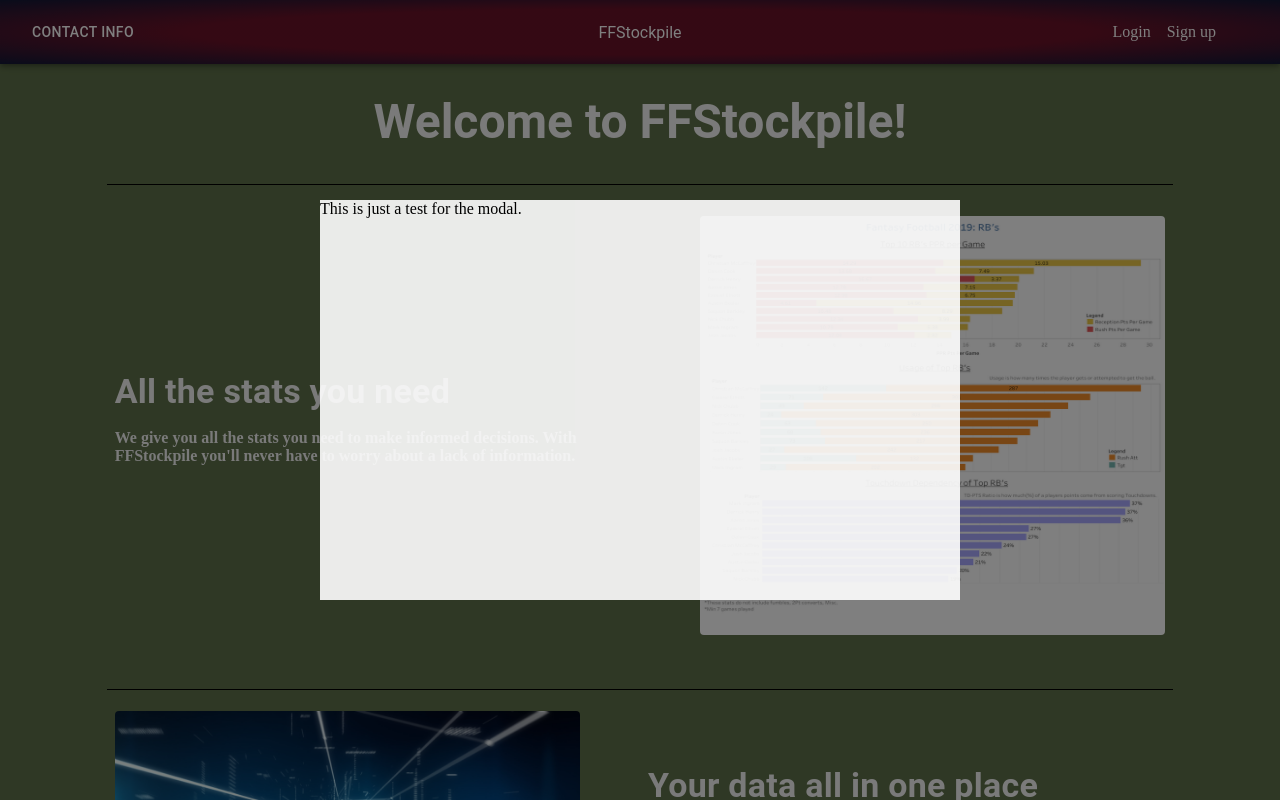
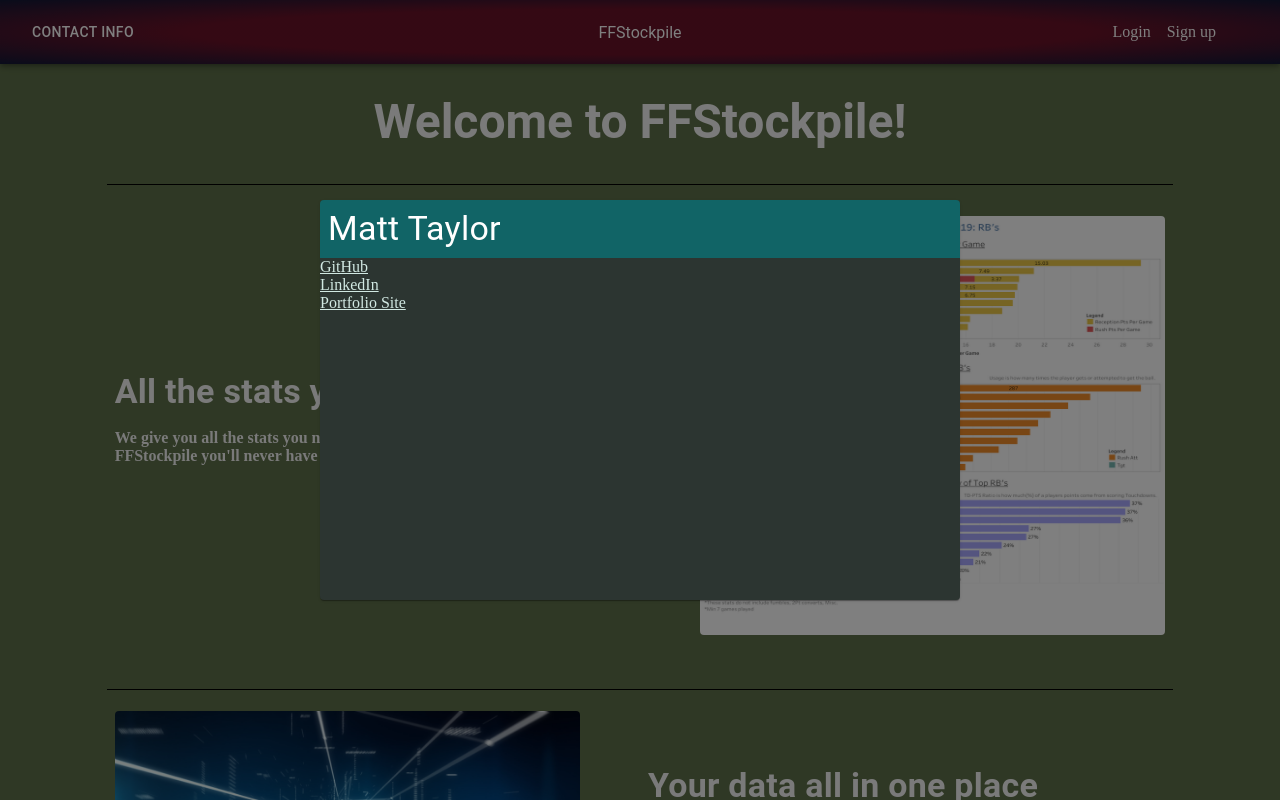
Before and after one commit to MatthewTaylor9758/Fantasy-Football-Capstone, a React (Create React App) app in the folder flask_react_starter/client/: page / in a window 1280 px wide. Both pictures are taken after a click on the button "CONTACT INFO". Shown: the top 800 px of the page. Built offline with nearby package versions, Linux system fonts and the light colour scheme.

Commit message:
add some styling to contact modal

```diff
--- a/flask_react_starter/client/src/components/NavBar.js
+++ b/flask_react_starter/client/src/components/NavBar.js
@@ -1,7 +1,7 @@
 import React, { useState } from 'react';
 import { NavLink } from 'react-router-dom';
 import { useSelector } from 'react-redux';
-import { makeStyles, Container, TextField, Button, Typography, AppBar, Toolbar, Grid, Modal } from '@material-ui/core';
+import { makeStyles, Card, Button, Typography, AppBar, Toolbar, Grid, Modal } from '@material-ui/core';
 import '../styles/navBar.css';
 
 function NavBar() {
@@ -62,9 +62,10 @@ function NavBar() {
       width: '50%',
       height: '50%',
       transform: 'translate(50%, 50%)',
-      backgroundColor: 'rgba(255, 255, 255, .9)',
+      background: '#2c3531',
       color: 'black',
-      margin: '0'
+      margin: '0',
+      outline: 'none'
     },
     loggedInLinks: {
       display: 'flex',
@@ -75,6 +76,15 @@ function NavBar() {
     },
     contactButton: {
       color: 'white'
+    },
+    modalTitle: {
+      background: '#116466',
+      color: 'white',
+      padding: '.5em',
+      border: 'none'
+    },
+    contactLinks: {
+      color: '#d1e8e2'
     }
   })
 
@@ -122,9 +132,20 @@ function NavBar() {
         aria-labelledby="simple-modal-title"
         aria-describedby="simple-modal-description"
       >
-        <div className={classes.myInfoModal}>
-            This is just a test for the modal.
-        </div>
+        <Card className={classes.myInfoModal}>
+          <div className={classes.modalTitle}>
+            <Typography variant='h4'>Matt Taylor</Typography>
+          </div>
+          <div className={classes.githubLink}>
+            <a href='https://github.com/MatthewTaylor9758' className={classes.contactLinks} target='_blank'>GitHub</a>
+          </div>
+          <div className={classes.linkedinLink}>
+            <a href='https://www.linkedin.com/in/matthew-taylor-3763ba1b8/' className={classes.contactLinks} target='_blank'>LinkedIn</a>
+          </div>
+          <div className={classes.portfolioLink}>
+            <a href='https://matthewtaylor9758.github.io/' className={classes.contactLinks} target='_blank'>Portfolio Site</a>
+          </div>
+        </Card>
       </Modal>
     </>
   )
```
